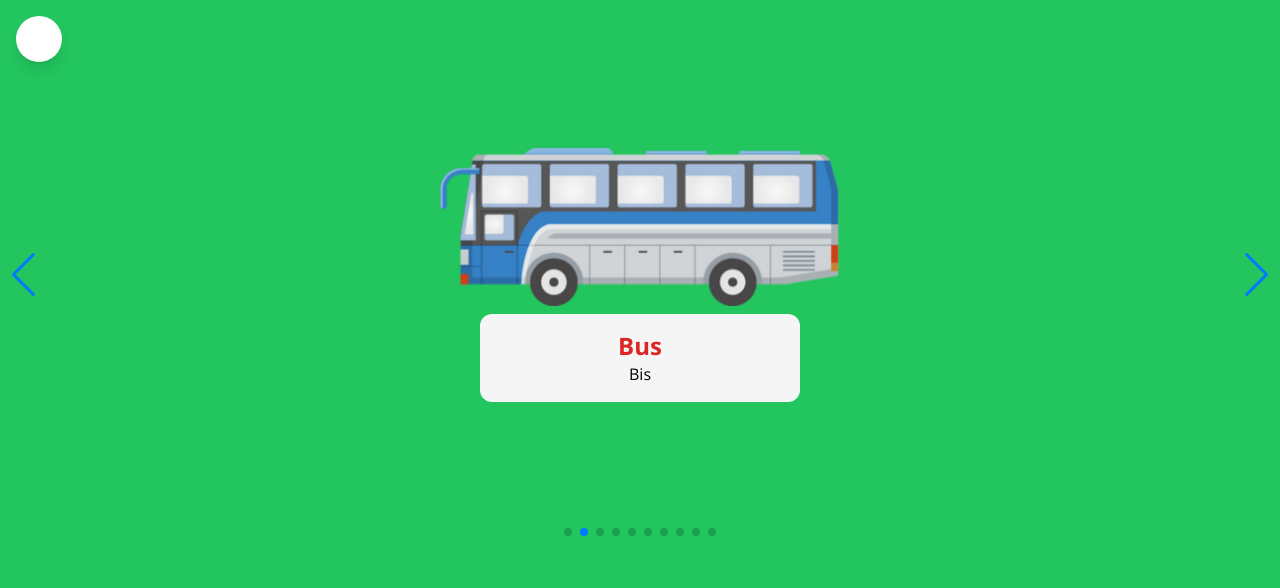
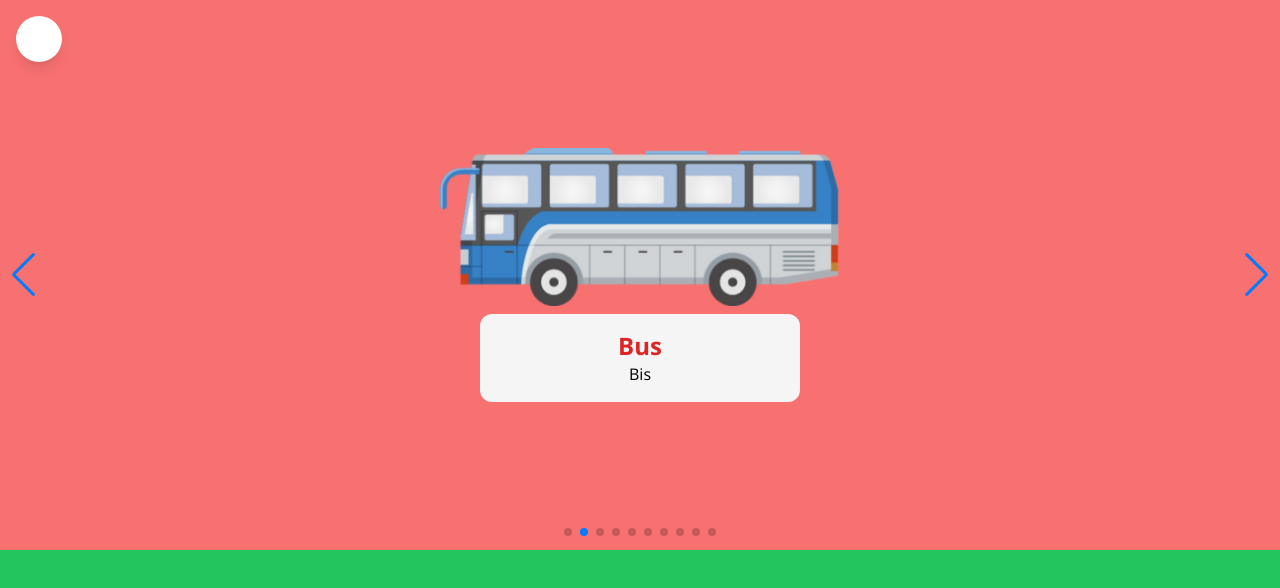
Before and after one commit to agisnarevaldo/belajar-bahasa-inggris-next, a Next.js app: page /belajar in a window 1280 px wide. Shown: the top 588 px of the page. Built offline with nearby package versions, Linux system fonts and the light colour scheme; some icons are missing.

Commit message:
style: change background color of the page to red

```diff
--- a/src/app/belajar/page.tsx
+++ b/src/app/belajar/page.tsx
@@ -55,7 +55,7 @@ const slides = [
 
 export default function Page() {
     return (
-        <div className="">
+        <div className="bg-red-400">
             <GoBack href={'/menu'} classname="z-50" />
             <Slideshow slides={slides} />
         </div>
```
